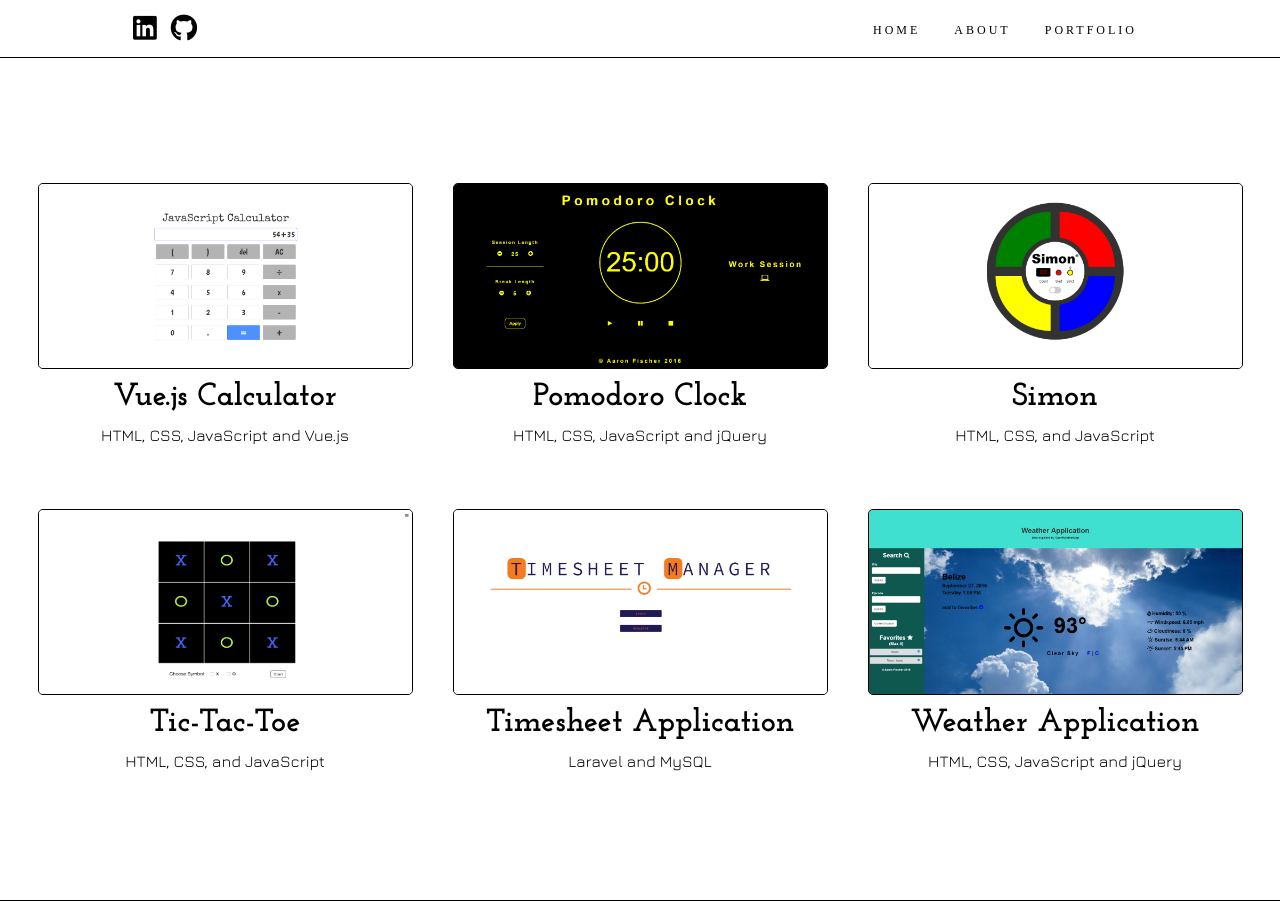
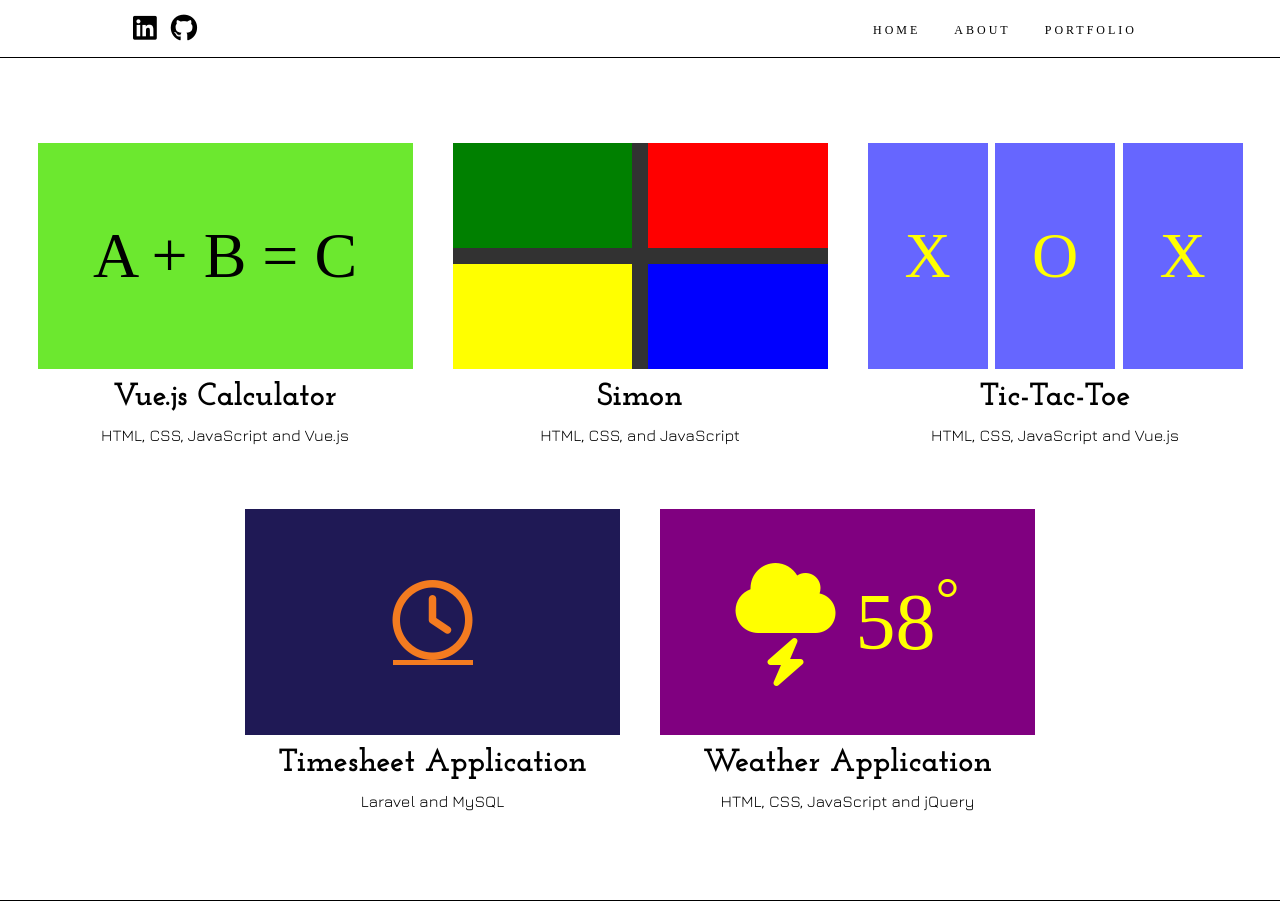
Before and after one commit to amfische/amfische.github.io, a Jekyll site: the page built from _portfolio/index.html, in a window 1280 px wide. Built offline with Jekyll 4.4.1, drawn with Linux system fonts in a browser that asks for light colours; nearby versions of some CDN libraries; some web fonts are replaced.

Commit message:
created custom project designs in portfolio and removed images

```diff
--- a/_portfolio/index.html
+++ b/_portfolio/index.html
@@ -6,51 +6,49 @@ permalink: /portfolio/
 	<div id="portfolio">
 
 		<div class="project">
-			<a href="/portfolio/calculator">
-				<img src="/assets/images/calculator.png" alt="screenshot of my calculator application">
-				<span>View more</span>
+			<a href="/portfolio/calculator" class="calculator">
+				<span>A + B = C</span>
 			</a>
 			<h2>Vue.js Calculator</h2>
 			<p>HTML, CSS, JavaScript and Vue.js</p>
 		</div>
+
 		<div class="project">
-			<a href="#">
-				<img src="/assets/images/pomodoro.png" alt="screenshot of my pomodoro clock application">
-				<span>View more</span>
-			</a>
-			<h2>Pomodoro Clock</h2>
-			<p>HTML, CSS, JavaScript and jQuery</p>
-		</div>
-		<div class="project">
-			<a href="/portfolio/simon">
-				<img src="/assets/images/simon.png" alt="screenshot of my simon game application">
-				<span>View more</span>
+			<a href="/portfolio/simon" class="simon">
+				<div class="green"></div>
+				<div class="red"></div>
+				<div class="yellow"></div>
+				<div class="blue"></div>
 			</a>
 			<h2>Simon</h2>
 			<p>HTML, CSS, and JavaScript</p>
-			</a>
 		</div>
+
 		<div class="project">
-			<a href="/portfolio/tictactoe">
-				<img src="/assets/images/tictactoe.png" alt="screenshot of my tic tac toe application">
-				<span>View more</span>
+			<a href="/portfolio/tictactoe" class="tictactoe">
+				<div>X</div>
+				<div>O</div>
+				<div>X</div>
 			</a>
 			<h2>Tic-Tac-Toe</h2>
-			<p>HTML, CSS, and JavaScript</p>
-			</a>
+			<p>HTML, CSS, JavaScript and Vue.js</p>
 		</div>
+
 		<div class="project">
-			<a href="#">
-				<img src="/assets/images/timesheet.png" alt="screenshot of my timesheet application">
-				<span>View more</span>
+			<a href="#" class="timesheet">
+				<span class="fa fa-clock-o fa-5x" aria-hidden="true"></span>
 			</a>
 			<h2>Timesheet Application</h2>
 			<p>Laravel and MySQL</p>
 		</div>
+
 		<div class="project">
-			<a href="#">
-				<img src="/assets/images/weather.png" alt="screenshot of my weather application">
-				<span>View more</span>
+			<a href="#" class="weather">
+				<div class="icons">
+					<span class="fa fa-cloud fa-5x" aria-hidden="true"></span>
+					<span class="fa fa-bolt fa-3x" aria-hidden="true"></span>
+				</div>
+				<div class="temp">58<sup>&deg;</sup></div>
 			</a>
 			<h2>Weather Application</h2>
 			<p>HTML, CSS, JavaScript and jQuery</p>
--- a/assets/_sass/old-tictactoe.scss
+++ /dev/null
@@ -1,204 +0,0 @@
-#tictactoe {
-	padding: 10px;
-	margin: 50px 0px;
-}
-#tictactoe .display {
-
-	/*display: flex;
-	flex-direction: column;
-	align-items: center;
-	margin: 7.5em 0px;*/
-
-	#board {
-		display: grid;
-		grid-gap: .15em;
-		grid-template-columns: repeat(3, 1fr);
-		grid-template-rows: repeat(3, 8em);
-		margin-bottom: 50px;
-		/*width: 425px;
-		height: 425px;
-		background-color: #000;
-		margin-bottom: 2em;*/
-	}
-
-	#board .space {
-		display: flex;
-		justify-content: center;
-		align-items: center;
-		font-size: 4em;
-		background-color: black;
-		color: white;
-	}
-
-	.board-row {
-		width: 100%;
-		height: 33.333333%;
-		display: flex;
-		border: 1px solid #fff;
-	}
-
-	.board-space {
-		height: 100%;
-		width: 33.333333%;
-		border: 1px solid #fff;
-		font-family: 'Josefin Slab', serif;
-		font-size: 4em;
-		display: flex;
-		justify-content: center;
-		align-items: center;
-		user-select: none;
-		-webkit-user-select: none; /* Chrome/Safari */
-		-moz-user-select: none; /* Firefox */
-		-ms-user-select: none; /* IE10+ */
-	}
-
-	.board-space:hover {
-		background-color: #c3c3c3;
-		opacity: 0.5;
-		cursor: pointer;
-	}
-
-	.zero, .two, .four, .six, .eight {
-		color: #4666FF;
-	}
-
-	.one, .three, .five, .seven, .nine {
-		color: #C2FF46;
-	}
-
-	#controls {
-		display: flex;
-		justify-content: space-around;
-		align-items: center;
-
-		.choose-symbol {
-			display: flex;
-			align-items: center;
-		}
-
-		h3 {
-			margin: 0px;
-			font-weight: 200;
-		}
-
-		label {
-	    width: 8%;
-	    display: flex;
-	    align-items: center;
-	    justify-content: space-between;
-		}
-
-		.symbols {
-			display: flex;
-			justify-content: space-around;
-		}
-
-		.symbols label {
-			margin: 0px 15px;
-			display: flex;
-		}
-
-		.symbols label:hover,
-		.symbols label input:hover {
-			cursor: pointer;
-		}
-
-		.symbols span {
-			padding-left: 7.5px;
-		}
-
-		button {
-			padding: 5px 10px;
-			background-color: #fff;
-			border: 1px solid black;
-			border-radius: 5px;
-			font-family: 'Jura', sans-serif;
-		}
-
-		button:hover {
-			cursor: pointer;
-		}
-	}
-}
-
-#tictactoe .description {
-
-	h1 {
-		margin-top: 1.15em;
-		margin-bottom: .25em;
-		font-weight: 100;
-		font-family: 'Josefin Slab', serif;
-	}
-
-	ul {
-		list-style: none;
-		padding: 0px;
-	}
-
-	li {
-		padding-bottom: 15px;
-		font-size: 18px;
-	    font-family: 'Jura', sans-serif;
-	    font-weight: 400;
-	}
-
-	/*li:before {
-		content: '\f105';
-		font-family: FontAwesome;
-		display: inline-block;
-		margin-left: -1em;
-		width: 1em;
-	}*/
-
-}
-
-@media only screen and (min-width: 576px) {
-	#tictactoe .game-board #board {
-		width: 525px;
-		height: 525px;
-	}
-}
-
-@media only screen and (min-width: 1200px) {
-	#tictactoe {
-		display: flex;
-		align-items: center;
-		justify-content: space-around;
-	}
-
-	#tictactoe .game-board {
-		margin: 0px;
-		#board {
-			width: 450px;
-			height: 450px;
-		}
-	}
-
-	#tictactoe .game-description {
-		width: 43%;
-	}
-
-}
-
-@media only screen and (min-width: 1650px) {
-	#tictactoe .game-board {
-
-		#board {
-			width: 725px;
-			height: 725px;
-		}
-
-		#controls h3,
-		#controls button {
-			font-size: 1.75em;
-		}
-
-		#controls .symbols label {
-			align-items: center;
-		}
-
-		#controls .symbols span {
-			font-size: 1.33em;
-		}
-	}
-}
--- /dev/null
+++ b/assets/_sass/portfolio.scss
@@ -0,0 +1,118 @@
+#portfolio {
+	display: flex;
+	flex-wrap: wrap;
+	justify-content: center;
+	align-content: center;
+	margin: 50px 15px;
+	div.project {
+		margin: 30px 0px;
+
+		a.calculator {
+			display: flex;
+			justify-content: center;
+			align-items: center;
+			height: 226px;
+			text-decoration: none;
+			background-color: #6ce82f;
+			span {
+				font-family: 'Boogaloo', cursive;
+				font-size: 4em;
+				color: black;
+			}
+		}
+
+		a.simon {
+			display: grid;
+	    grid-template-columns: calc(50% - .5em) calc(50% - .5em);
+	    grid-template-rows: 105px 105px;
+	    grid-gap: 1em;
+	    background-color: #323232;
+	    .blue { background-color: blue; }
+	    .yellow { background-color: yellow; }
+	    .red { background-color: red; }
+	    .green { background-color: green; }
+
+	    &:hover {
+				cursor: pointer;
+	    }
+		}
+
+		a.tictactoe {
+			display: grid;
+			grid-template-columns: 32% 32% 32%;
+			grid-column-gap: 2%;
+			grid-template-rows: 226px;
+			text-decoration: none;
+			background-color: #fff;
+			div {
+				display: flex;
+				justify-content: center;
+				align-items: center;
+				font-size: 4em;
+				background-color: #6666ff;
+				color: yellow;
+			}
+		}
+
+		a.timesheet {
+			display: flex;
+			justify-content: center;
+			align-items: center;
+			height: 226px;
+			text-decoration: none;
+			background-color: #1f1955;
+			span {
+				color: #f47b20;
+				border-bottom: 5px solid;
+			}
+		}
+
+		a.weather {
+			display: flex;
+			justify-content: center;
+			align-items: center;
+			height: 226px;
+			text-decoration: none;
+			background-color: purple;
+			color: yellow;
+			div {
+				margin: 0 10px;
+			}
+			div.icons {
+				display: flex;
+				flex-direction: column;
+				align-items: center;
+
+			}
+			div.temp {
+				font-size: 5em;
+			}
+		}
+
+		h2 {
+			font-family: 'Josefin Slab', serif;
+			font-size: 2em;
+			text-align: center;
+			margin: 10px 0px;
+		}
+
+		p {
+			font-family: 'Jura', sans-serif;
+			text-align: center;
+			margin: 5px 0px;
+		}
+	}
+}
+
+@media (min-width: 992px) {
+	#portfolio div.project {
+		width: 40%;
+		margin: 30px 20px;
+	}
+}
+
+@media (min-width: 1200px) {
+	#portfolio div.project {
+		width: 30%;
+	}
+}
--- a/assets/css/style.scss
+++ b/assets/css/style.scss
@@ -2,6 +2,7 @@
 ---
 
 @import url('https://fonts.googleapis.com/css?family=Boogaloo');
+@import 'portfolio';
 @import 'simon';
 @import 'tictactoe';
 @import 'circle';
@@ -291,83 +292,3 @@ ul.links li a:active {
 	}
 
 }
-
-
-/****************************
-		PORTFOLIO PAGE
-****************************/
-
-#portfolio {
-	display: flex;
-	flex-wrap: wrap;
-	justify-content: center;
-	align-content: center;
-	margin: 50px 15px;
-}
-
-div.project {
-	position: relative;
-	margin: 30px 0px;
-	img {
-		display: block;
-	  max-width: 100%;
-		border: 1px solid #000;
-		border-radius: 5px;
-		box-sizing: border-box;
-		opacity: 1;
-		transition: all 0.5s ease;
-	}
-
-	a {
-		display: block;
-		border-radius: 5px;
-		background-color: #b7b7b7;
-	}
-
-	a span {
-		opacity: 0;
-		transition: opacity 0.5s ease;
-		position: absolute;
-		top: 4em; /*85px*/
-		left: 6em; /*135px*/
-		font-size: 2em;
-		font-family: 'Jura', sans-serif;
-		font-weight: 800;
-		color: #000080;
-	}
-
-	h2 {
-		font-family: 'Josefin Slab', serif;
-		font-size: 2em;
-		text-align: center;
-		margin: 10px 0px;
-	}
-
-	p {
-		font-family: 'Jura', sans-serif;
-		text-align: center;
-		margin: 5px 0px;
-	}
-}
-
-div.project a:hover {
-	img {
-		opacity: 0.3;
-	}
-	span {
-		opacity: 1;
-	}
-}
-
-@media (min-width: 992px) {
-	div.project {
-		width: 40%;
-		margin: 30px 20px;
-	}
-}
-
-@media (min-width: 1200px) {
-	div.project {
-		width: 30%;
-	}
-}
```
